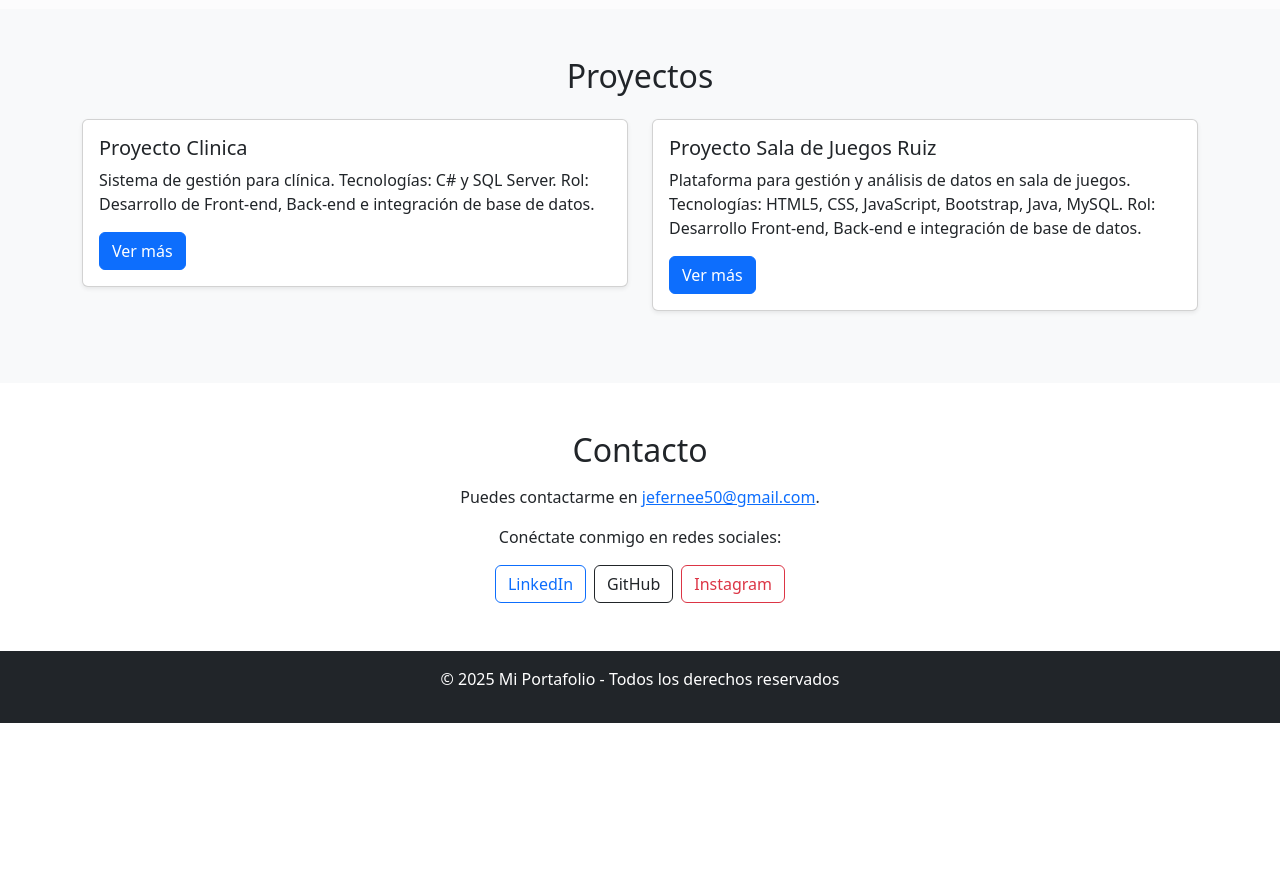
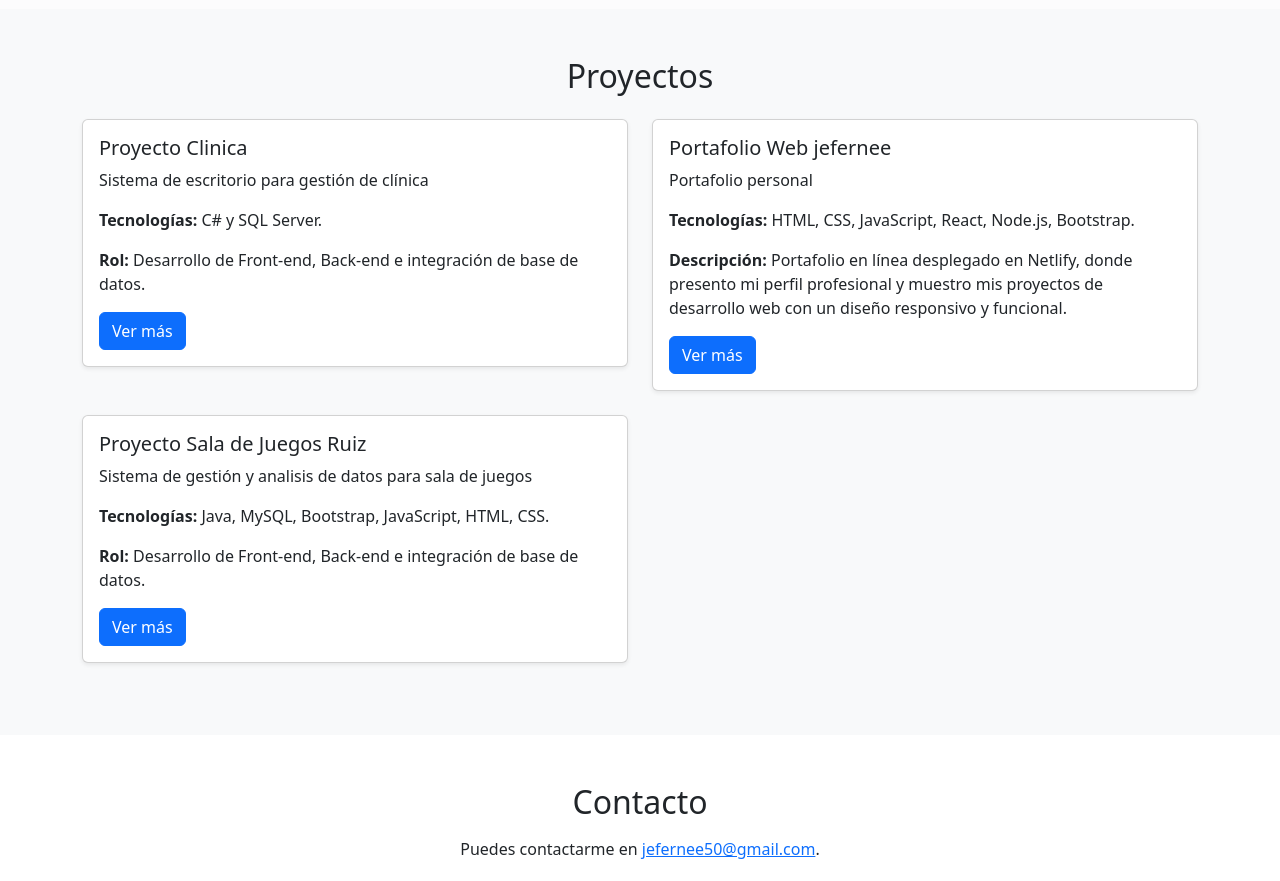
Before and after one commit to Jefernee/Portafolio-Jefernee, a React (Create React App) app: page / in a window 1280 px wide. Shown: the part 2280-3161 px from the top of the page. Before the commit the page ends 3003 px from the top, so only its background shows below. Built offline with nearby package versions, Linux system fonts and the light colour scheme.

Commit message:
Actualización del archivo App.js

```diff
--- a/src/App.js
+++ b/src/App.js
@@ -341,6 +341,9 @@ function App() {
                   <li>
                     <i className="bi bi-keyboard"></i> Git
                   </li>
+                  <li>
+                    <i className="bi bi-keyboard"></i> Netlify
+                  </li>
                 </ul>
               </div>
             </div>
@@ -486,9 +489,9 @@ function App() {
                 <div className="card-body">
                   <h5 className="card-title">Proyecto Clinica</h5>
                   <p className="card-text">
-                   Sistema de gestión para clínica.
-                   Tecnologías: C# y SQL Server.
-                   Rol: Desarrollo de Front-end, Back-end e integración de base de datos.
+                     <p>Sistema de escritorio para gestión de clínica</p>
+                     <p><strong>Tecnologías:</strong> C# y SQL Server.</p>
+                     <p><strong>Rol:</strong> Desarrollo de Front-end, Back-end e integración de base de datos.</p>
                   </p>
                   <a href="https://github.com/Jefernee/Proyecto-Escritorio-Clinica-Ruos/tree/master" className="btn btn-primary">
                     Ver más
@@ -499,11 +502,26 @@ function App() {
             <div className="col-md-6">
               <div className="card mb-4 shadow-sm">
                 <div className="card-body">
+                  <h5 className="card-title">Portafolio Web jefernee</h5>
+                  <p className="card-text">
+                    <p>Portafolio personal</p>
+                    <p><strong>Tecnologías:</strong> HTML, CSS, JavaScript, React, Node.js, Bootstrap.</p>
+                    <p><strong>Descripción:</strong> Portafolio en línea desplegado en Netlify, donde presento mi perfil profesional y muestro mis proyectos de desarrollo web con un diseño responsivo y funcional.</p>
+                  </p>
+                  <a href="https://github.com/Jefernee/Portafolio-Jefernee/tree/master" className="btn btn-primary">
+                    Ver más
+                  </a>
+                </div>
+              </div>
+            </div>
+            <div className="col-md-6">
+              <div className="card mb-4 shadow-sm">
+                <div className="card-body">
                   <h5 className="card-title">Proyecto Sala de Juegos Ruiz</h5>
                   <p className="card-text">
-                  Plataforma para gestión y análisis de datos en sala de juegos.
-                  Tecnologías: HTML5, CSS, JavaScript, Bootstrap, Java, MySQL.
-                  Rol: Desarrollo Front-end, Back-end e integración de base de datos.
+                  <p>Sistema de gestión y analisis de datos para sala de juegos</p>
+                  <p><strong>Tecnologías:</strong> Java, MySQL, Bootstrap, JavaScript, HTML, CSS.</p>
+                  <p><strong>Rol:</strong> Desarrollo de Front-end, Back-end e integración de base de datos.</p>
                   </p>
                   <a
                     href="https://github.com/Jefernee/Proyecto-de-Sala-de-juegos"
@@ -516,6 +534,7 @@ function App() {
             </div>
           </div>
         </div>
+
       </section>
 
       {/* Contacto */}
```
